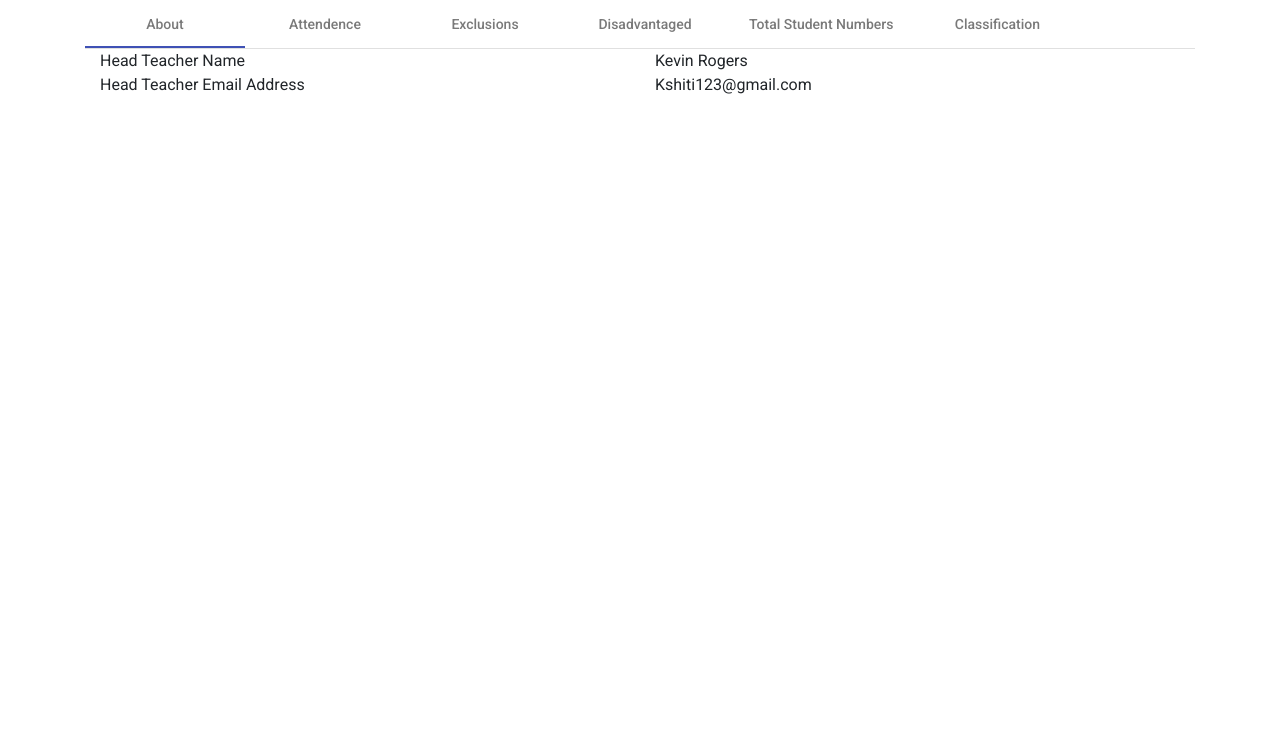
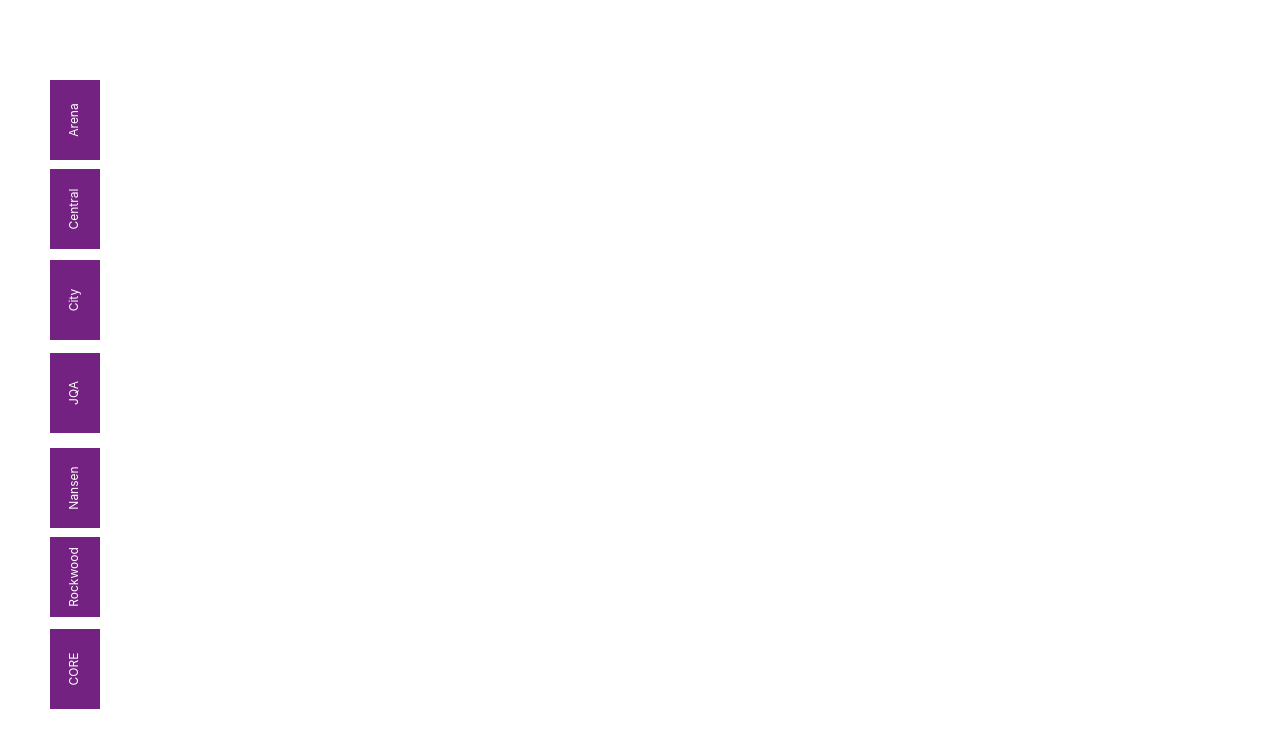
Before and after one commit to sukalyan1989/AngularLanding, an Angular app: page / in a window 1280 px wide. Shown: the top 748 px of the page. Built offline with nearby package versions, Linux system fonts and the light colour scheme; grey boxes are pictures that could not be loaded.

Commit message:
Updated Drawer Blink

```diff
--- a/src/app/app.component.css
+++ b/src/app/app.component.css
@@ -1,22 +1,72 @@
-
-/* .container {
-  background-color: #706259;
+.side-navi-item.item2 {
+  top: 89px;
 }
 
-.mat-tab-label {
-  background-color: transparent;
-  color: white;
-
-  font-size: 11px;
+#sideNavi, .side-navi-item, .side-navi-data, .side-navi-tab {
+  margin: 0;
+  padding: 0;
 }
 
-/* Styles for the active tab label */
-/* .mat-tab-label.mat-tab-label-active {
-  background-color: transparent;
-  background-color: #ffa400;
+#sideNavi {
+  position: fixed;
+  left: 50px;
+  top: 20%;
+  width: 10%;
+  float: right;
+  font-size: 12px;
+}
+.navComp{
+  width: 90%;
+  float: right;
+  background-color: #706259;
+  height: 700px;
+  overflow: scroll;
+
+}
+.side-navi-item {
+  position: absolute;
+  left: 0;
+  display: inline-block;
+  width: 80px;
+  height: 50px;
+  transform: rotate(-90deg);
+  transform-origin: left top 0;
+  color: #fff;
+  background-color: #732282;
+  cursor: pointer;
 }
 
-/* Styles for the ink bar */
-/* .mat-ink-bar {
-  background-color: white;
-}   */
+
+.side-navi-item.item1 {
+  top: 0px;
+}
+.side-navi-item.active, .side-navi-item:hover {
+  background-color: #00a19b;
+  color: #fff;
+}
+
+
+.side-navi-item.item3 {
+  top: 180px;
+}
+
+
+.side-navi-item.item4 {
+  top: 273px;
+}
+
+.side-navi-item.item5 {
+  top: 368px;
+}
+
+.side-navi-item.item6 {
+  top: 457px;
+}
+
+.side-navi-item.item7 {
+  top: 549px;
+}
+.side-navi-item > div {
+  padding-top: 15px;
+  text-align: center;
+}
--- a/src/app/app.component.html
+++ b/src/app/app.component.html
@@ -1,25 +1,14 @@
-<div class="container">
-  <mat-tab-group animationDuration="0ms">
-    <mat-tab label="About"
-      ><ng-template matTabContent><app-about></app-about></ng-template
-    ></mat-tab>
-    <mat-tab label="Attendence"
-      ><ng-template matTabContent><app-attendence></app-attendence></ng-template
-    ></mat-tab>
-    <mat-tab label="Exclusions"
-      ><ng-template matTabContent><app-exclusions></app-exclusions></ng-template
-    ></mat-tab>
-    <mat-tab label="Disadvantaged"
-      ><ng-template matTabContent
-        ><app-disadvantaged></app-disadvantaged></ng-template
-    ></mat-tab>
-    <mat-tab label="Total Student Numbers"
-      ><ng-template matTabContent
-        ><app-total-student></app-total-student></ng-template
-    ></mat-tab>
-    <mat-tab label="Classification"
-      ><ng-template matTabContent
-        ><app-classification></app-classification></ng-template
-    ></mat-tab>
-  </mat-tab-group>
-</div>
+
+  <div id="sideNavi" [style.right]="0">
+      <div class="side-navi-item-default"></div>
+      <div class="side-navi-item item1" (click)="onClick(1)"><div>Arena</div></div>
+      <div class="side-navi-item item2" (click)="onClick(2)"><div>Central</div></div>
+      <div class="side-navi-item item3"><div>City</div></div>
+     <div class="side-navi-item item4"><div>JQA</div></div>
+     <div class="side-navi-item item5"><div>Nansen</div></div>
+     <div class="side-navi-item item6"><div>Rockwood</div></div>
+     <div class="side-navi-item item7"><div>CORE</div></div>
+  </div>
+  <div class="navComp" [style.width.%]="trayWidth">
+      <app-box-container [schoolName]="school.name" [schoolAddress]="school.address" [schoolPhone]="school.phone"></app-box-container>
+  </div>
--- a/src/app/app.component.ts
+++ b/src/app/app.component.ts
@@ -6,6 +6,29 @@ import { Component, ViewEncapsulation } from '@angular/core';
   styleUrls: ['./app.component.css'],
 //  encapsulation:ViewEncapsulation.None
 })
+
 export class AppComponent {
-  title = 'arena';
+  trayWidth:number=0;
+  isOpen:boolean=false;
+  school={
+    name:"none",
+    address:"none",
+    phone:"none"
+  }
+  schools=[{
+            id:1,
+            name:"Arena Academy",
+            address:"Beeches Road,Birmingham,West Midlands,B42 2PY",
+            phone:"0121 729 7310"},
+            {
+              id:2,
+              name:"Central Academy",
+              address:"Salt Lake City Kolkata",
+              phone:"123 456 789"}
+
+        ]
+ onClick(id:any){
+  this.school=this.schools.find(c=>c.id==id);
+    this.trayWidth=90;
+ }
 }
--- a/src/app/box-container/box-container.component.html
+++ b/src/app/box-container/box-container.component.html
@@ -1,3 +1,32 @@
-<p>
-  box-container works!
-</p>
+<div class="notes-area-wrap">
+  <div class="note-heading-indicate">
+      <div class="avatar"> <img alt="" src="https://coreeducationtrust.sharepoint.com/sites/CET_Intranet/school-landing/image/arena.jpg"/> </div>
+      <h2 class="text-center" style="padding:0;"><i class="fa fa-comments-o"></i> {{schoolName}} </h2>
+      <p class="text-center">Address : {{schoolAddress}} <br/>Phone : + {{schoolPhone}}</p>
+  </div>
+  </div>
+<div class="container">
+  <mat-tab-group animationDuration="0ms">
+    <mat-tab label="About"
+      ><ng-template matTabContent><app-about></app-about></ng-template
+    ></mat-tab>
+    <mat-tab label="Attendence"
+      ><ng-template matTabContent><app-attendence></app-attendence></ng-template
+    ></mat-tab>
+    <mat-tab label="Exclusions"
+      ><ng-template matTabContent><app-exclusions></app-exclusions></ng-template
+    ></mat-tab>
+    <mat-tab label="Disadvantaged"
+      ><ng-template matTabContent
+        ><app-disadvantaged></app-disadvantaged></ng-template
+    ></mat-tab>
+    <mat-tab label="Total Student Numbers"
+      ><ng-template matTabContent
+        ><app-total-student></app-total-student></ng-template
+    ></mat-tab>
+    <mat-tab label="Classification"
+      ><ng-template matTabContent
+        ><app-classification></app-classification></ng-template
+    ></mat-tab>
+  </mat-tab-group>
+</div>
--- a/src/app/box-container/box-container.component.ts
+++ b/src/app/box-container/box-container.component.ts
@@ -1,4 +1,4 @@
-import { Component, OnInit } from '@angular/core';
+import { Component, OnInit, Input } from '@angular/core';
 
 @Component({
   selector: 'app-box-container',
@@ -7,6 +7,10 @@ import { Component, OnInit } from '@angular/core';
 })
 export class BoxContainerComponent implements OnInit {
 
+  @Input() schoolName;
+  @Input() schoolAddress;
+  @Input() schoolPhone;
+
   constructor() { }
 
   ngOnInit() {
```
